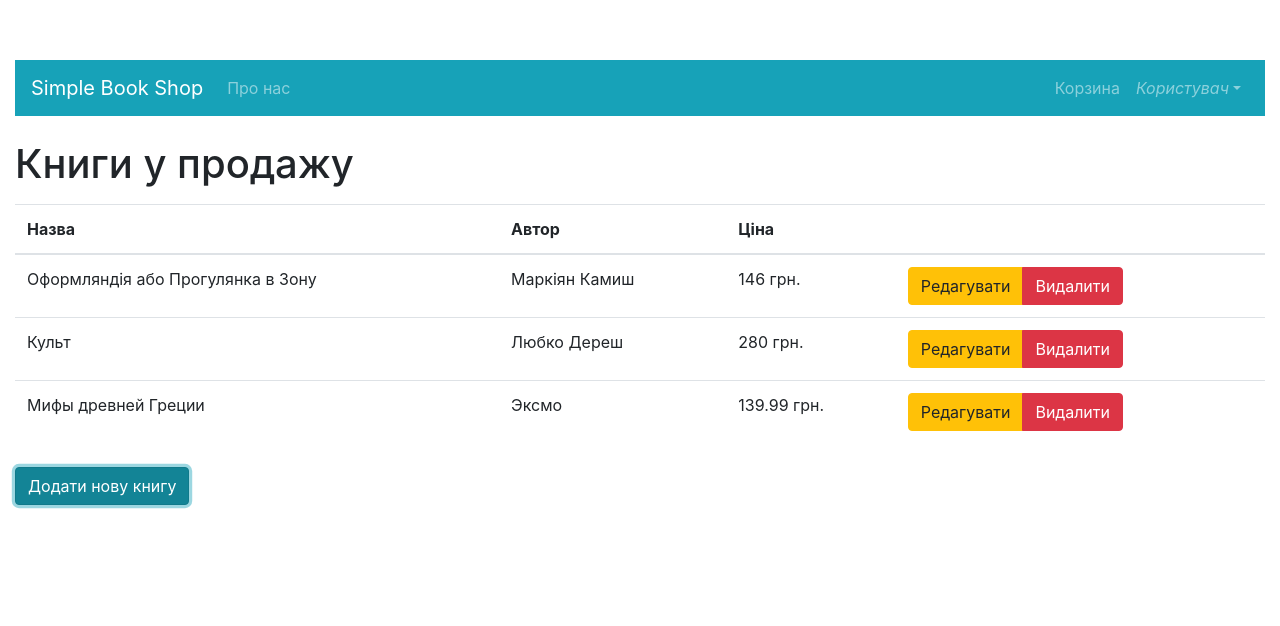
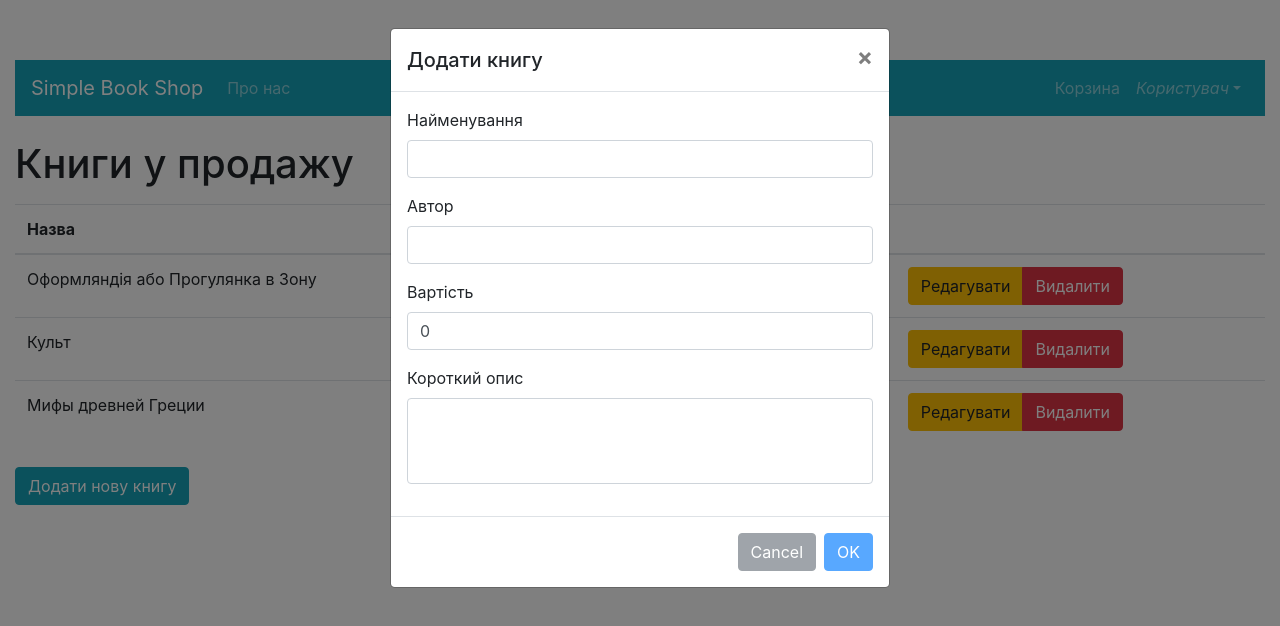
Before and after one commit to Yan-Kipish/simple_book_shop-frontend, a Vue app: page /admin in a window 1280 px wide. Both pictures are taken after a click on the button "Додати нову книгу". Shown: the top 626 px of the page. Built offline with nearby package versions, Linux system fonts and the light colour scheme.

Commit message:
README & create book

```diff
--- /dev/null
+++ b/src/components/admin/v-add-book.vue
@@ -0,0 +1,75 @@
+<template>
+  <div>
+    <b-button variant="info" class="mt-2" v-b-modal.addBookModal
+      >Додати нову книгу</b-button
+    >
+
+    <b-modal id="addBookModal" title="Додати книгу" ok-disabled cancel-disabled>
+      <b-form-group
+        id="bookTitleGroup"
+        label="Найменування"
+        label-for="bookTitle"
+      >
+        <b-form-input
+          id="bookTitle"
+          v-model="addBookForm.title"
+          required
+        ></b-form-input>
+      </b-form-group>
+      <b-form-group id="bookAuthorGroup" label="Автор" label-for="bookAuthor">
+        <b-form-input
+          id="bookAuthor"
+          v-model="addBookForm.author"
+          required
+        ></b-form-input>
+      </b-form-group>
+      <b-form-group id="bookPriceGroup" label="Вартість" label-for="bookPrice">
+        <b-form-input
+          id="bookPrice"
+          v-model="addBookForm.price"
+          required
+        ></b-form-input>
+      </b-form-group>
+      <b-form-group
+        id="bookDescriptionGroup"
+        label="Короткий опис"
+        label-for="bookDescription"
+      >
+        <b-form-textarea
+          id="bookDescription"
+          v-model="addBookForm.description"
+          rows="3"
+          max-rows="6"
+        ></b-form-textarea>
+      </b-form-group>
+    </b-modal>
+  </div>
+</template>
+
+<script>
+import axios from "axios";
+
+export default {
+  data() {
+    return {
+      addBookForm: {
+        title: "",
+        author: "",
+        price: 0.0,
+        description: "",
+      },
+    };
+  },
+  methods: {
+    addBook() {
+      const path = "http://localhost:8000/books";
+      axios
+        .post(path, this.addBookForm)
+        .then((response) => alert(response.data));
+    },
+  },
+};
+</script>
+
+<style>
+</style>
--- a/src/components/admin/v-admin-books.vue
+++ b/src/components/admin/v-admin-books.vue
@@ -25,17 +25,19 @@
         </tr>
       </tbody>
     </table>
-    <b-button variant="info" class="mt-2">Додати нову книгу</b-button>
+    <v-add-book />
   </div>
 </template>
 
 <script>
-import vNavbar from '@/components/navbar/v-navbar';
+import vNavbar from "@/components/navbar/v-navbar";
+import VAddBook from "./v-add-book.vue";
 
 export default {
   name: "v-admin-books",
   components: {
     vNavbar,
+    VAddBook,
   },
   data() {
     return {
```
Also changed, not shown: 1 other file (tests, documents, lock files or other folders). Lines whose indentation alone changed are shown as unchanged.
